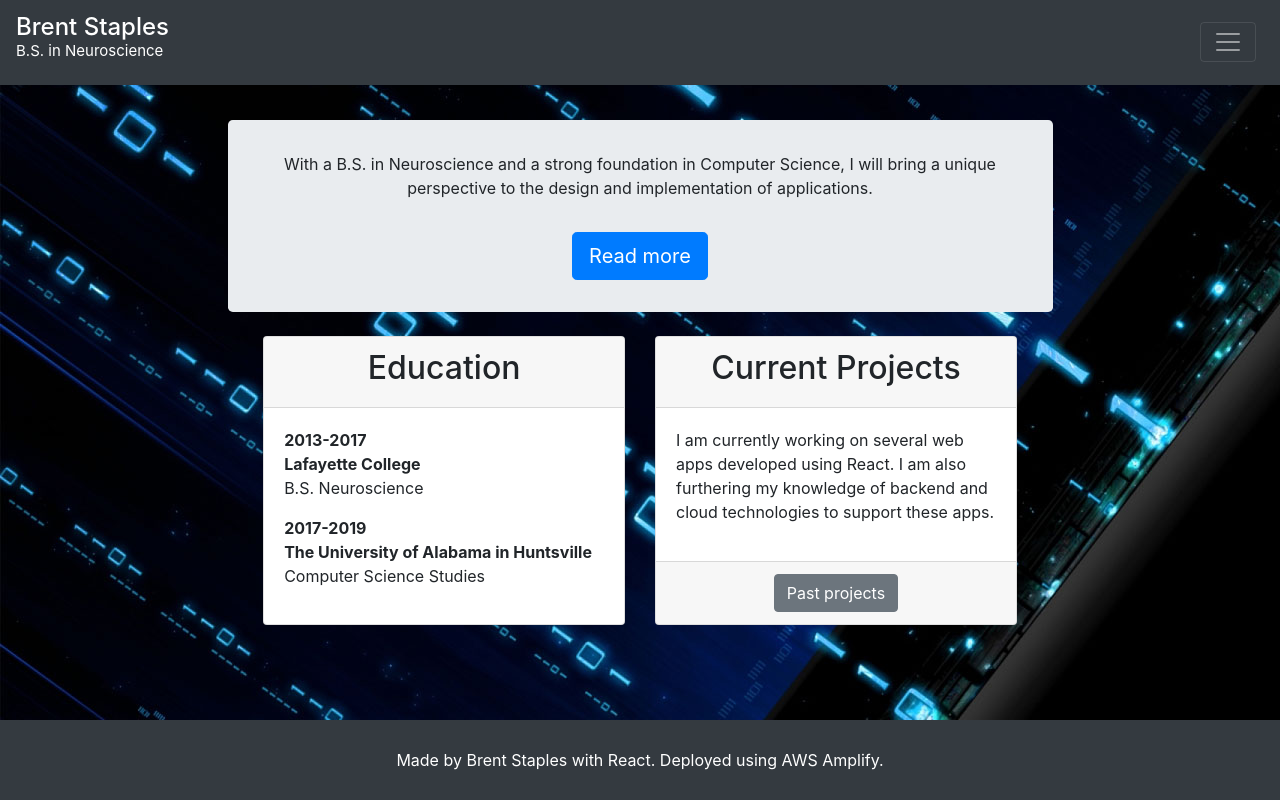
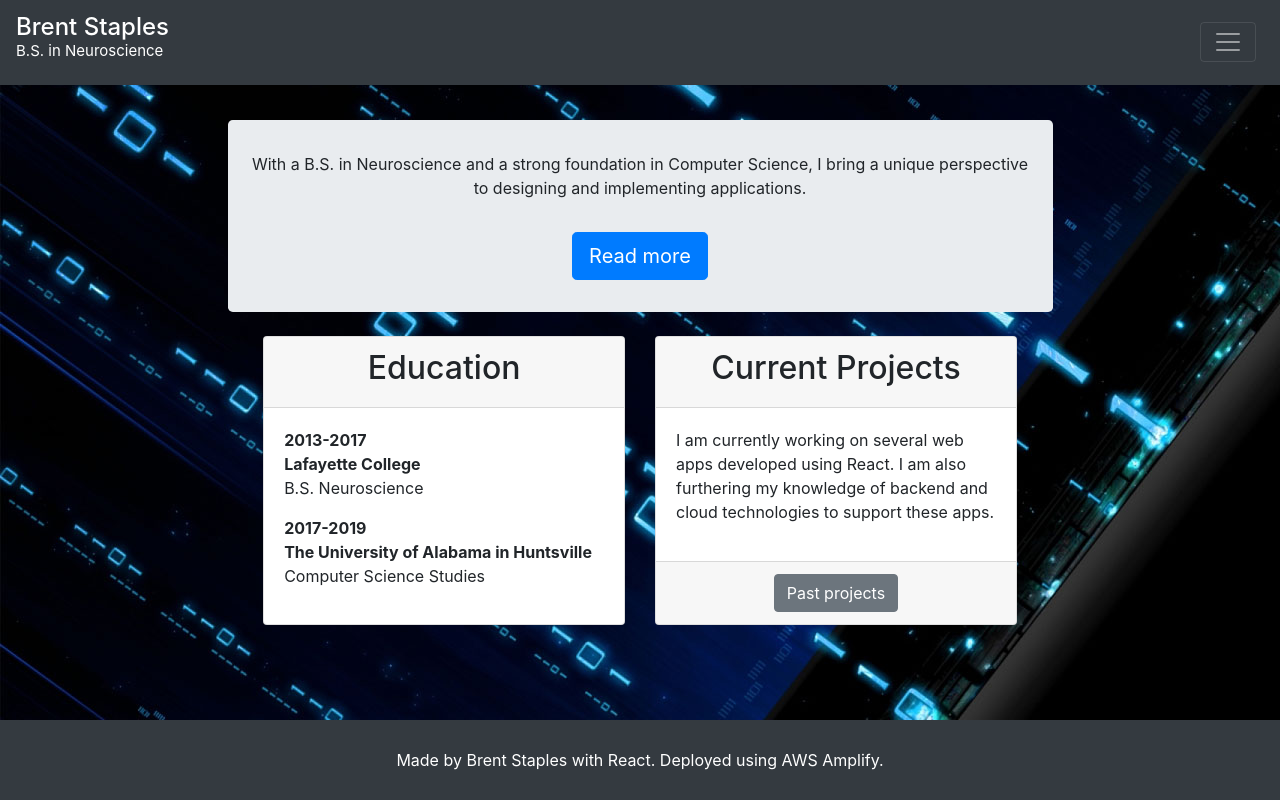
Before and after one commit to staplesb/website, a React (Create React App) app: page /aboutme in a window 1280 px wide. Built offline with nearby package versions, Linux system fonts and the light colour scheme.

Commit message:
Nitpicking over wording of the intro

```diff
--- a/src/aboutMe.js
+++ b/src/aboutMe.js
@@ -71,8 +71,8 @@ function AboutMe() {
             <p />
             <p className="text-center pb-3">
               With a B.S. in Neuroscience and a strong foundation in Computer
-              Science, I will bring a unique perspective to the design and
-              implementation of applications.
+              Science, I bring a unique perspective to designing and
+              implementing applications.
             </p>
             <Container className="text-center">
               <More />
```
